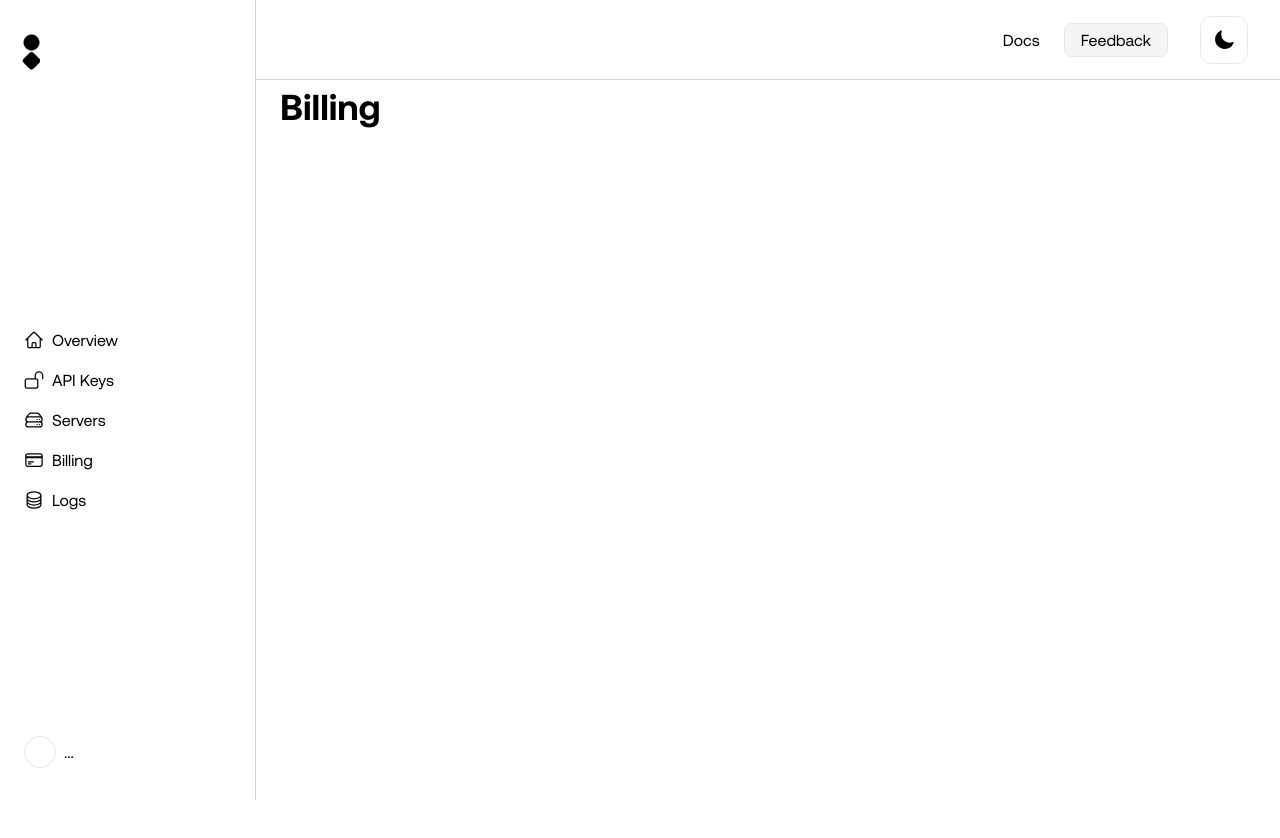
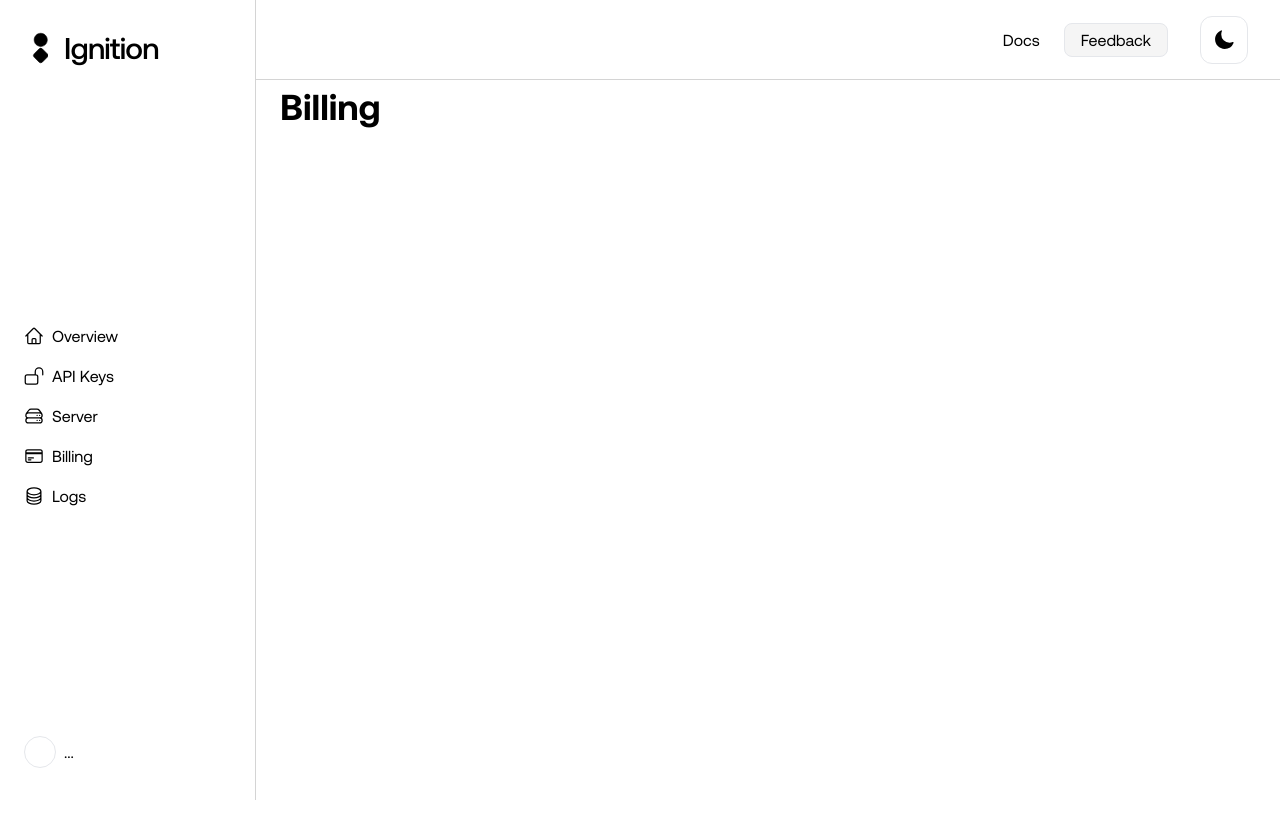
Before and after one commit to Axnjr/Ignition-Web, a Next.js app: page /billing in a window 1280 px wide. Shown: the top 838 px of the page. Built offline with nearby package versions, Linux system fonts and the light colour scheme; no server answers.

Commit message:
style: build: components

```diff
--- a/components/dashboard/APIKEY.tsx
+++ b/components/dashboard/APIKEY.tsx
@@ -1,15 +1,27 @@
 'use client'
 import { useState } from "react"
+import { useSession } from "next-auth/react"
+import { Progress } from "../ui/Progress"
 
 export default function ApiKey() {
 
-
+    const { data: session } = useSession()
 
     return (
         <>
-            <button className='bg-black text-white dark:bg-white dark:text-black font-medium py-2 px-4 rounded-lg'>
-                Create API KEY
-            </button>
+           <div className="w-full rounded-xl border px-4 py-2 mt-2 dark:border-neutral-800
+           flex flex-col items-start justify-center">
+                <div className="flex items-center justify-between w-full my-3 text-sm">
+                    <h6 className="text-neutral-500">API Key</h6>
+                    <h6 className="text-neutral-500 ">{session?.dbPayload.sub}</h6>
+                </div>
+                <div className="w-full h-[0.5px] bg-neutral-300 dark:bg-neutral-800 my-2"></div>
+                <div className="flex items-center justify-between w-full my-3 text-sm">
+                    <h6 className="text-neutral-500">Daily Limit</h6>
+                    <h6 className="text-neutral-500">Request made today - 3565 / 200K</h6>
+                </div>
+                <Progress value={3565/100} max={200} />
+			</div>
         </>
     )
 }
--- a/components/dashboard/Guide.tsx
+++ b/components/dashboard/Guide.tsx
@@ -3,6 +3,7 @@ import { Tabs, TabsList, TabsTrigger, TabsContent } from '../ui/Tabs'
 import { pubSdkCodes, subSdkCodes } from '../home/codes'
 import { useState } from 'react'
 import Button from '../home/Button';
+import { Code } from '@geist-ui/react';
 
 function getTokenStyle(token: string) {
     switch (token) {
@@ -80,7 +81,7 @@ export default function Guide() {
                 {
                     sdks.map((lang,id) => {
                         return <TabsContent key={id} className='font-mono font-thin' value={lang}>
-                            <pre className='bg-neutral-950 px-6 py-4 rounded-xl text-white'>
+                            <pre className=' px-6 py-4 rounded-xl border dark:border-neutral-800'>
                                 <code>{
                                 sdk == "pub" ? pubSdkCodes.get(lang)!.split(" ").map((word, i) => {
                                     return <span key={i} >{word} </span>
--- a/components/dashboard/Profile.tsx
+++ b/components/dashboard/Profile.tsx
@@ -8,10 +8,10 @@ import {
     DropdownMenuTrigger,
 } from "../ui/Dropdown"
 
-export default function Profile({ user, altName } : { user: string, altName: string }) {
+export default function Profile({ user } : { user: string }) {
     return (
         <DropdownMenu>
-            <DropdownMenuTrigger className="outline-none">
+            <DropdownMenuTrigger>
                 <div className="text-base text-center flex items-center gap-2 mb-8">
                     <div className="w-8 h-8 rounded-full border p-2 grid place-content-center uppercase">{user ? user[0] : ""}</div>
                     {user ? user.slice(0,user.indexOf("@")+1)+" ...." : "..."}
--- a/components/dashboard/Sidebar.tsx
+++ b/components/dashboard/Sidebar.tsx
@@ -9,14 +9,14 @@ export default async function Sidebar() {
     const data = await getSession();
 
     return (
-        <section className='min-h-screen fixed top-0 left-0 w-1/5 border-r border-neutral-300 z-10
+        <section className='min-h-screen fixed top-0 left-0 w-1/5 border-r border-neutral-300 z-50
         text-left dark:border-neutral-800 bg-white dark:bg-black text-black dark:text-white flex flex-col
         items-start justify-between pl-6 gap-8'>
-            <h1 className="text-2xl my-6 font-medium flex items-center tracking-tight capitalize">
-                <svg className="w-14 -ml-10 h-14 mr-4 stroke-black fill-black dark:stroke-white dark:fill-white" xmlns="http://www.w3.org/2000/svg" viewBox="45.9 8.021 87.99 54.15">
+            <h1 className="text-3xl my-6 font-medium flex items-center tracking-tight capitalize">
+                <svg className="w-12 -ml-6 h-12 mr-4 stroke-black fill-black dark:stroke-white dark:fill-white" xmlns="http://www.w3.org/2000/svg" viewBox="45.9 8.021 87.99 54.15">
                     <path d="m46 9Zm74.574 23.258c6.666 0 12.069-5.403 12.069-12.068 0-6.666-5.403-12.069-12.069-12.069-6.665 0-12.068 5.403-12.068 12.069 0 6.665 5.403 12.068 12.068 12.068Zm11.852 19.862a4.654 4.654 0 000-6.582l-8.587-8.587a4.654 4.654 0 00-6.582 0l-8.587 8.587a4.656 4.656 0 000 6.582l8.587 8.587a4.654 4.654 0 006.582 0l8.587-8.587Z"/>
                 </svg>
-                {data?.user?.name}
+                Ignition
             </h1>
             <div className='flex flex-col items-start w-full'>
                 <Link href="/overview" className='-ml-2 my-1 text-base flex items-center hover:bg-neutral-100 dark:hover:bg-neutral-900 w-11/12 rounded-lg py-1 px-2'>
@@ -27,10 +27,10 @@ export default async function Sidebar() {
                     <svg className="w-5 h-5 mr-2" xmlns="http://www.w3.org/2000/svg" fill="none" viewBox="0 0 24 24" strokeWidth={1.5} stroke="currentColor"><path strokeLinecap="round" strokeLinejoin="round" d="M13.5 10.5V6.75a4.5 4.5 0 1 1 9 0v3.75M3.75 21.75h10.5a2.25 2.25 0 0 0 2.25-2.25v-6.75a2.25 2.25 0 0 0-2.25-2.25H3.75a2.25 2.25 0 0 0-2.25 2.25v6.75a2.25 2.25 0 0 0 2.25 2.25Z" /></svg>
                     API Keys
                 </p>
-                <p className='-ml-2 my-1 text-base flex items-center hover:bg-neutral-100 dark:hover:bg-neutral-900 w-11/12 rounded-lg py-1 px-2'>
+                <Link href="/server" className='-ml-2 my-1 text-base flex items-center hover:bg-neutral-100 dark:hover:bg-neutral-900 w-11/12 rounded-lg py-1 px-2'>
                     <svg className="w-5 h-5 mr-2" xmlns="http://www.w3.org/2000/svg" fill="none" viewBox="0 0 24 24" strokeWidth={1.5} stroke="currentColor"><path strokeLinecap="round" strokeLinejoin="round" d="M5.25 14.25h13.5m-13.5 0a3 3 0 0 1-3-3m3 3a3 3 0 1 0 0 6h13.5a3 3 0 1 0 0-6m-16.5-3a3 3 0 0 1 3-3h13.5a3 3 0 0 1 3 3m-19.5 0a4.5 4.5 0 0 1 .9-2.7L5.737 5.1a3.375 3.375 0 0 1 2.7-1.35h7.126c1.062 0 2.062.5 2.7 1.35l2.587 3.45a4.5 4.5 0 0 1 .9 2.7m0 0a3 3 0 0 1-3 3m0 3h.008v.008h-.008v-.008Zm0-6h.008v.008h-.008v-.008Zm-3 6h.008v.008h-.008v-.008Zm0-6h.008v.008h-.008v-.008Z" /></svg>
-                    Servers
-                </p>
+                    Server
+                </Link>
                 <Link href="/billing" className='-ml-2 my-1 text-base flex items-center hover:bg-neutral-100 dark:hover:bg-neutral-900 w-11/12 rounded-lg py-1 px-2'>
                     <svg className="w-5 h-5 mr-2" xmlns="http://www.w3.org/2000/svg" fill="none" viewBox="0 0 24 24" strokeWidth={1.5} stroke="currentColor"><path strokeLinecap="round" strokeLinejoin="round" d="M2.25 8.25h19.5M2.25 9h19.5m-16.5 5.25h6m-6 2.25h3m-3.75 3h15a2.25 2.25 0 0 0 2.25-2.25V6.75A2.25 2.25 0 0 0 19.5 4.5h-15a2.25 2.25 0 0 0-2.25 2.25v10.5A2.25 2.25 0 0 0 4.5 19.5Z" /></svg>
                     Billing
@@ -40,7 +40,7 @@ export default async function Sidebar() {
                     Logs
                 </p>
             </div>
-            <Profile user={data?.user?.email as string} altName={""} />
+            <Profile user={data?.user?.email as string} />
         </section>
     )
 }
--- a/components/ui/Button.tsx
+++ b/components/ui/Button.tsx
@@ -10,7 +10,7 @@ const buttonVariants = cva(
     variants: {
       variant: {
         default:
-          "bg-primary text-primary-foreground shadow hover:bg-primary/90",
+          "bg-black text-white dark:bg-white dark:text-black shadow-sm hover:bg-black/90",
         destructive:
           "bg-destructive text-destructive-foreground shadow-sm hover:bg-destructive/90",
         outline:
--- /dev/null
+++ b/components/ui/Progress.tsx
@@ -0,0 +1,28 @@
+"use client"
+
+import * as React from "react"
+import * as ProgressPrimitive from "@radix-ui/react-progress"
+
+import { cn } from "@/lib/utils"
+
+const Progress = React.forwardRef<
+  React.ElementRef<typeof ProgressPrimitive.Root>,
+  React.ComponentPropsWithoutRef<typeof ProgressPrimitive.Root>
+>(({ className, value, ...props }, ref) => (
+  <ProgressPrimitive.Root
+    ref={ref}
+    className={cn(
+      "relative h-4 w-full overflow-hidden rounded-full dark:bg-neutral-800 bg-neutral-300",
+      className
+    )}
+    {...props}
+  >
+    <ProgressPrimitive.Indicator
+      className="h-full w-full flex-1 bg-black dark:bg-white transition-all"
+      style={{ transform: `translateX(-${100 - (value || 0)}%)` }}
+    />
+  </ProgressPrimitive.Root>
+))
+Progress.displayName = ProgressPrimitive.Root.displayName
+
+export { Progress }
```
